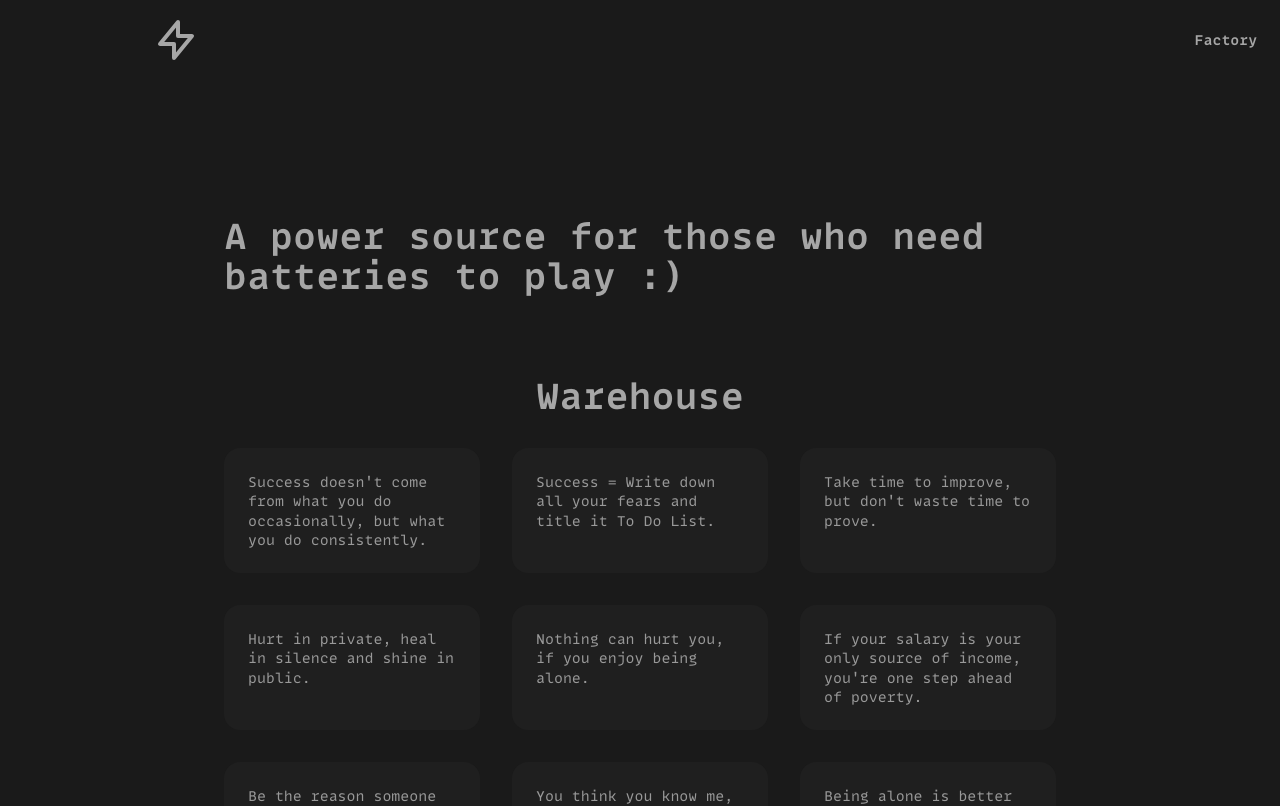
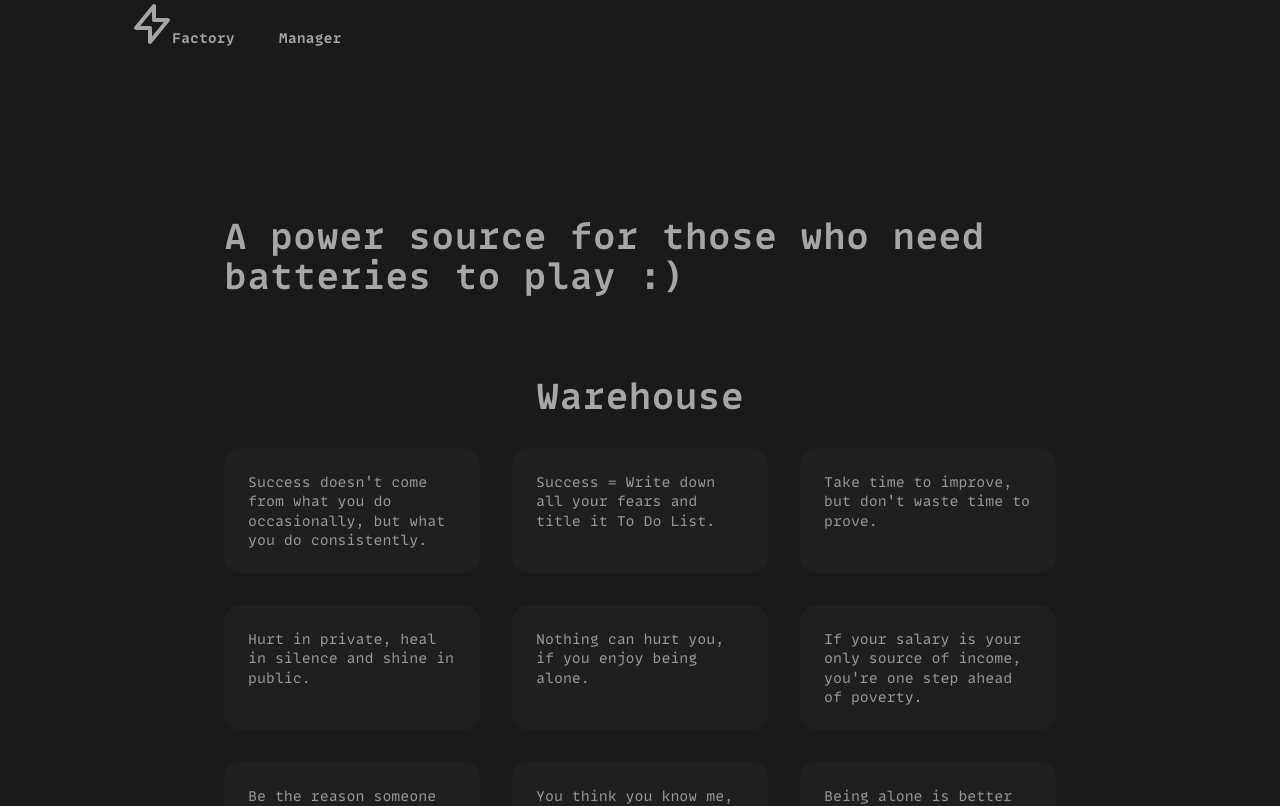
Before and after one commit to vedxp/battry, a Vue app: page / in a window 1280 px wide. Shown: the top 806 px of the page. Built offline with nearby package versions, Linux system fonts and the light colour scheme.

Commit message:
Update Nav.vue

```diff
--- a/src/components/Nav.vue
+++ b/src/components/Nav.vue
@@ -1,11 +1,11 @@
 <template>
   <nav class="bottom-0 px-3 py-3 flex justify-between items-center fixed w-full bg-nav backdrop-blur-md sm:top-0 sm:bottom-auto sm:px-6 lg:py-4">
     <!--Logo-->
-    <div class="grow">
+    <div class="grow h-[1px] top-0 absolute left-0 w-full bg-topbar lg:h-1">
       <svg fill="none" stroke="currentColor" class="w-6 h-6 slg:w-9 slg:h-9 lg:w-12 lg:h-12" viewBox="0 0 24 24"><path stroke-linecap="round" stroke-linejoin="round" stroke-width="2" d="M13 10V3L4 14h7v7l9-11h-7z"/></svg>
     </div>
     <!--Links-->
-    <span class="flex text-sm gap-1 font-bold">
+    <span class="flex items-center text-sm gap-1 font-bold">
       <a class="shrink hover:bg-button px-3 py-2 slg:px-5 slg:py-3 rounded-md" href="https://github.com/VedxP/battery">Factory</a>
       <a class="shrink hover:bg-button px-3 py-2 slg:px-5 slg:py-3 rounded-md" href="/https://github.com/VedxP">Manager</a>
     </span>
```
